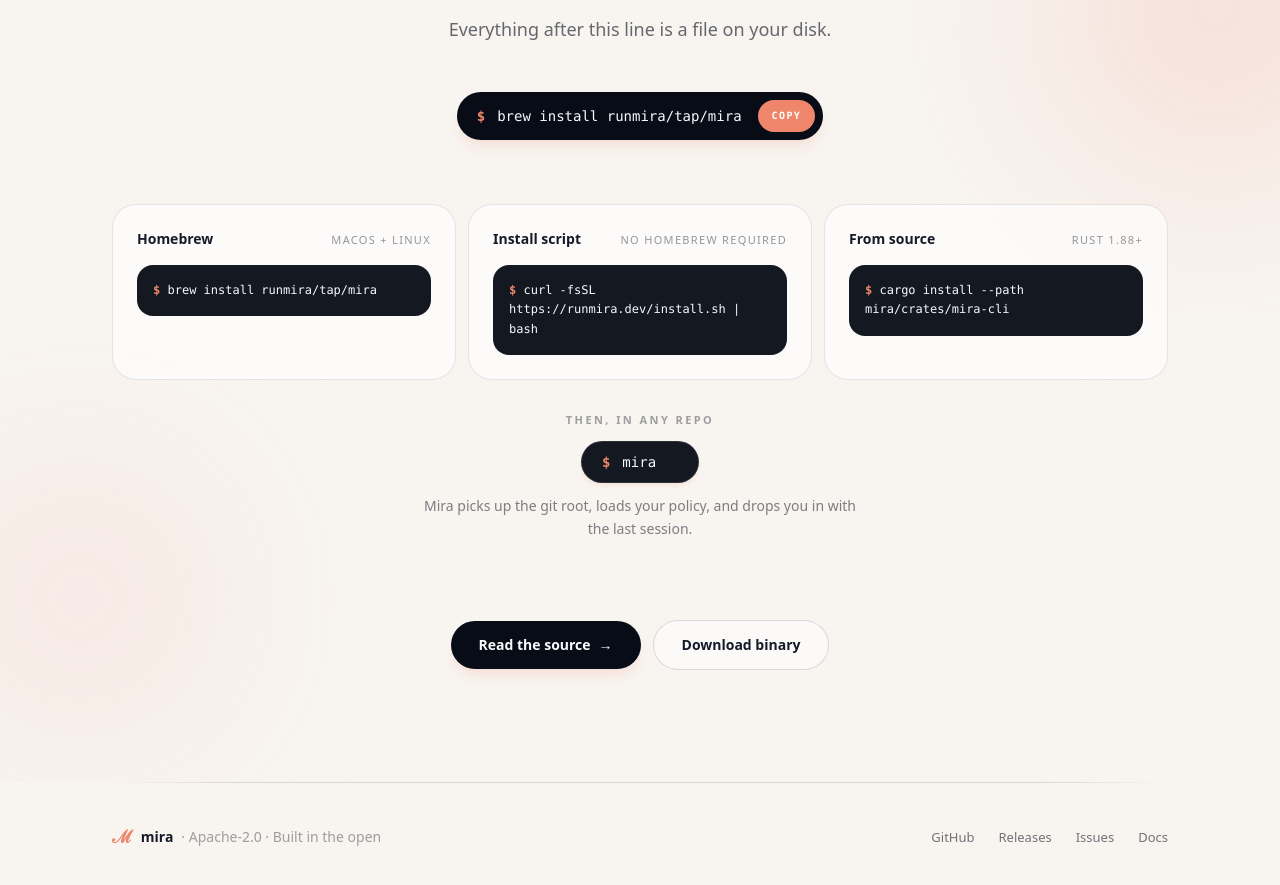
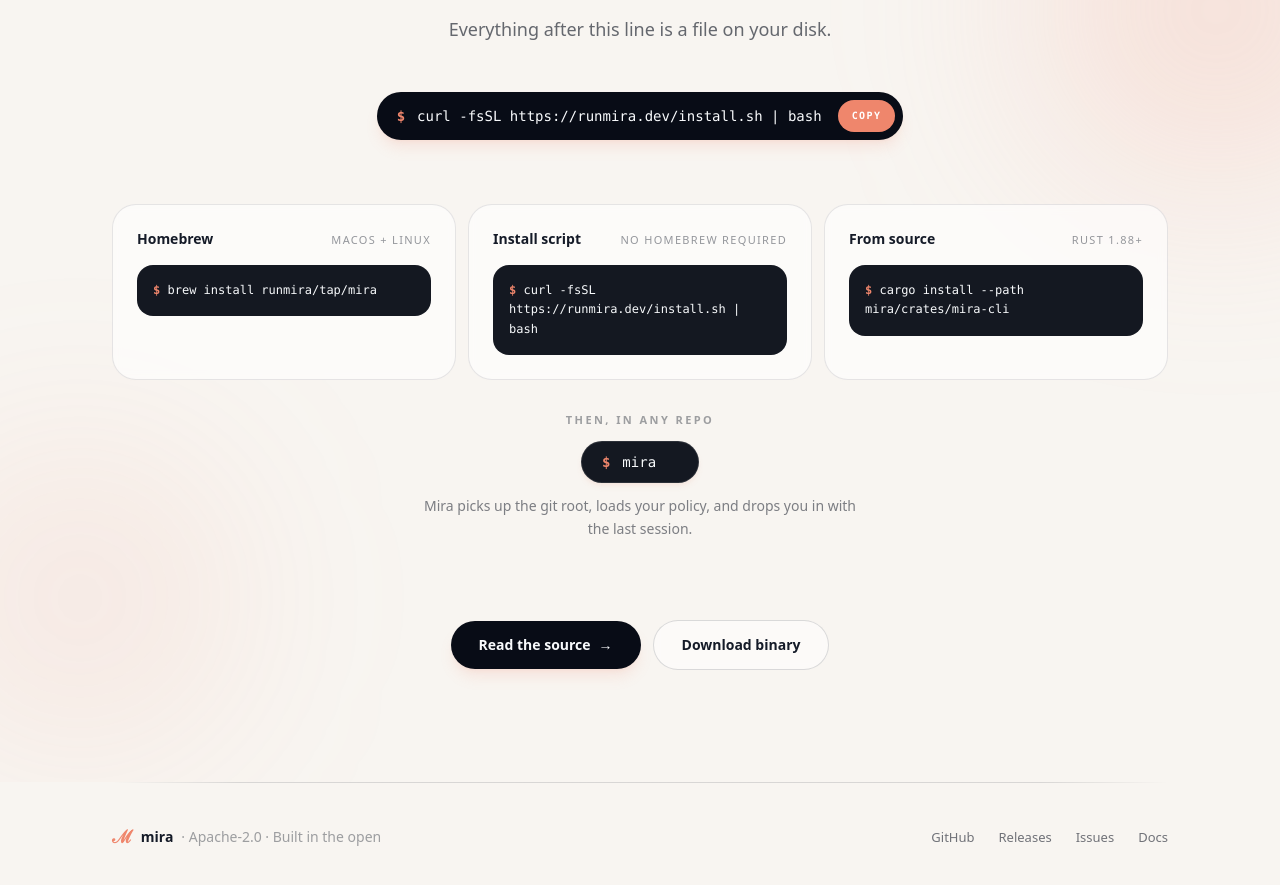
Before and after one commit to runmira/landing, a Next.js app: page / in a window 1280 px wide. Shown: the part 8515-9400 px from the top of the page. Built offline with nearby package versions, Linux system fonts and the light colour scheme.

Commit message:
Install section: lead with the runmira.dev install script
The section's one command is now curl -fsSL https://runmira.dev/install.sh
| bash (copyable). InstallCommand takes the command to show; the hero keeps
Homebrew.

```diff
--- a/src/components/Install.tsx
+++ b/src/components/Install.tsx
@@ -1,4 +1,4 @@
-import { InstallCommand } from './InstallCommand';
+import { InstallCommand, SCRIPT_COMMAND } from './InstallCommand';
 
 const VARIANTS = [
   {
@@ -9,8 +9,7 @@
   {
     label: 'Install script',
     subtitle: 'no Homebrew required',
-    command:
-      'curl -fsSL https://runmira.dev/install.sh | bash',
+    command: SCRIPT_COMMAND,
   },
   {
     label: 'From source',
@@ -51,7 +50,7 @@
         </div>
 
         <div className="mx-auto mt-12 flex justify-center">
-          <InstallCommand />
+          <InstallCommand command={SCRIPT_COMMAND} />
         </div>
 
         <div className="mt-16 grid gap-3 sm:grid-cols-3">
--- a/src/components/InstallCommand.tsx
+++ b/src/components/InstallCommand.tsx
@@ -2,7 +2,9 @@
 
 import { useState } from 'react';
 
-const COMMAND = 'brew install runmira/tap/mira';
+const BREW = 'brew install runmira/tap/mira';
+/** The install script, served from runmira.dev (see next.config.ts). */
+export const SCRIPT_COMMAND = 'curl -fsSL https://runmira.dev/install.sh | bash';
 
 /**
  * Hero CTA: a capsule that *is* the install command.
@@ -13,12 +15,12 @@
  * chip on the right handles the real clipboard write (client-only —
  * that's why this file is `'use client'`).
  */
-export function InstallCommand() {
+export function InstallCommand({ command = BREW }: { command?: string }) {
   const [copied, setCopied] = useState(false);
 
   async function copy() {
     try {
-      await navigator.clipboard.writeText(COMMAND);
+      await navigator.clipboard.writeText(command);
       setCopied(true);
       window.setTimeout(() => setCopied(false), 1200);
     } catch {
@@ -35,7 +37,7 @@
       className="group inline-flex items-center gap-3 rounded-full bg-obsidian py-2 pl-5 pr-2 font-mono text-sm text-ghost shadow-lg shadow-coral/15 transition-all duration-200 hover:shadow-xl hover:shadow-coral/25 active:scale-95"
     >
       <span className="font-bold text-coral">$</span>
-      <span className="text-ghost">{COMMAND}</span>
+      <span className="text-ghost">{command}</span>
       <span className="ml-1 rounded-full bg-coral px-3.5 py-1.5 text-[10px] font-black uppercase tracking-[0.14em] text-white transition-colors group-hover:bg-coral/90">
         {copied ? 'copied' : 'copy'}
       </span>
```
